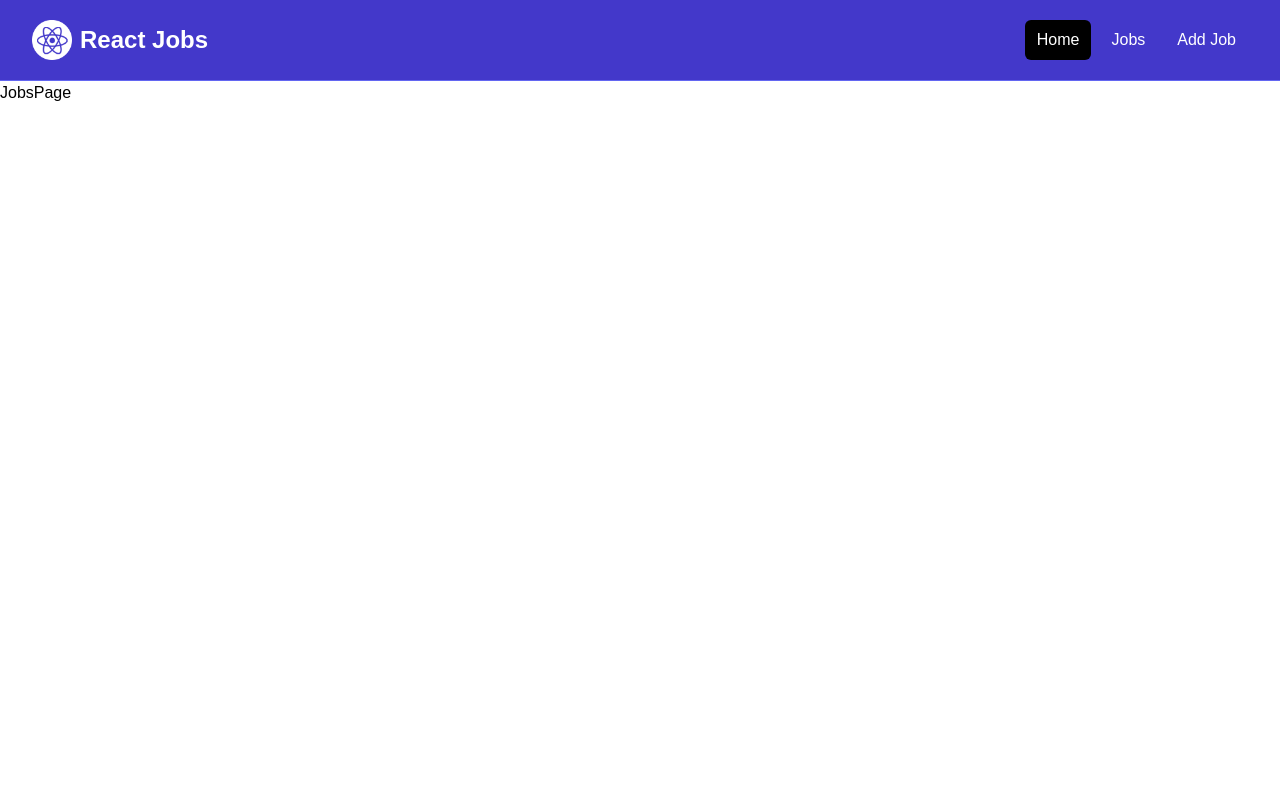
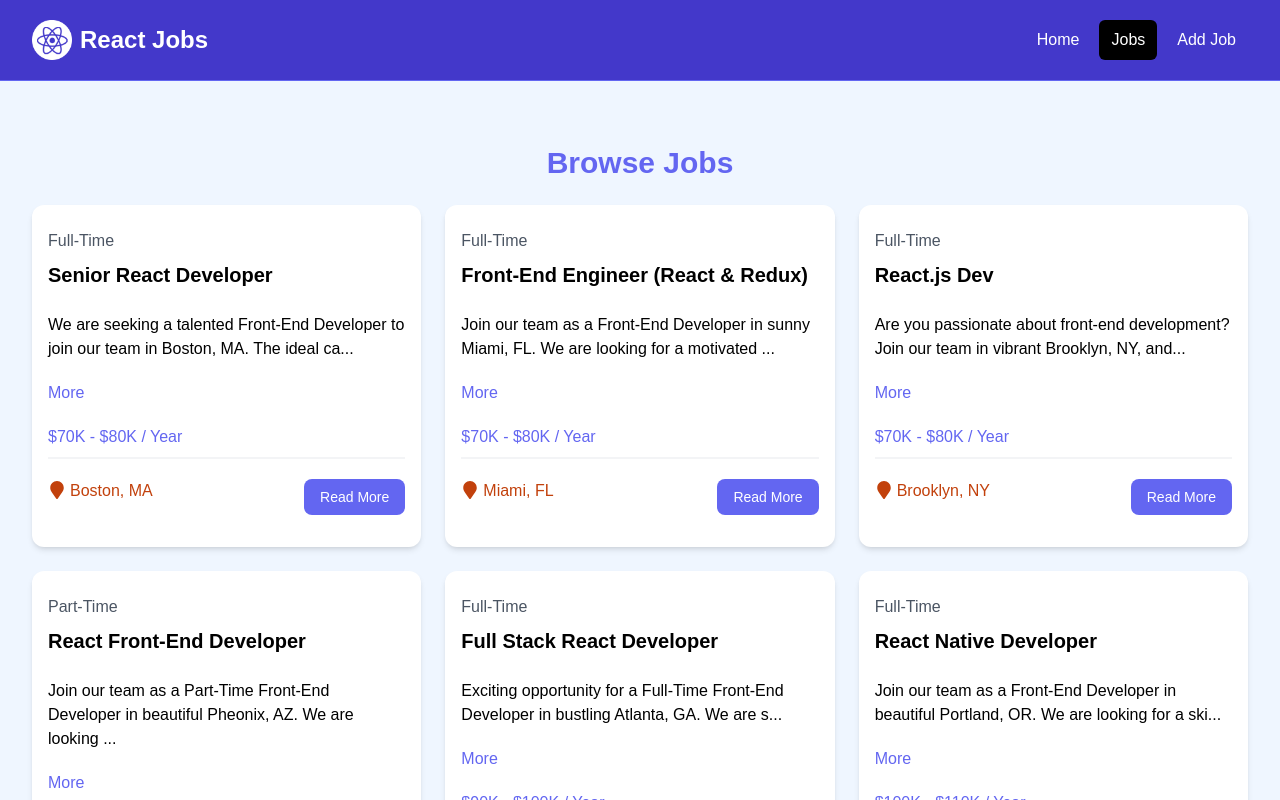
Before and after one commit to JatinAcharya/reactjs-jobs-portal, a React (Vite) app: page /jobs in a window 1280 px wide. Shown: the top 800 px of the page. Built offline with nearby package versions, Linux system fonts and the light colour scheme.

Commit message:
jobs page updated

```diff
--- a/src/components/JobListings.jsx
+++ b/src/components/JobListings.jsx
@@ -2,16 +2,16 @@
 import jobs from "../jobs.json";
 import JobListing from "./JobListing";
 
-const JobListings = () => {
-  const recentJobs = jobs.slice(0, 3);
+const JobListings = ({ isHome = false }) => {
+  const jobListings = isHome ? jobs.slice(0, 3) : jobs;
   return (
     <section className="bg-blue-50 px-4 py-10">
       <div className="container-xl lg:container m-auto">
         <h2 className="text-3xl font-bold text-indigo-500 mb-6 text-center">
-          Browse Jobs
+          {isHome ? "Recent Jobs" : "Browse Jobs"}
         </h2>
         <div className="grid grid-cols-1 md:grid-cols-3 gap-6">
-          {recentJobs.map((job) => {
+          {jobListings.map((job) => {
             return <JobListing key={job.id} job={job} />;
           })}
         </div>
--- a/src/components/Navbar.jsx
+++ b/src/components/Navbar.jsx
@@ -1,41 +1,37 @@
 import React from "react";
 import logo from "../assets/images/logo.png";
-import { Link } from "react-router-dom";
+import { NavLink } from "react-router-dom";
 
 const Navbar = () => {
+  const linkClass = ({ isActive }) =>
+    isActive
+      ? "bg-black text-white hover:bg-gray-900 hover:text-white rounded-md px-3 py-2"
+      : "text-white hover:bg-gray-900 hover:text-white rounded-md px-3 py-2";
+
   return (
     <>
-      <nav class="bg-indigo-700 border-b border-indigo-500">
-        <div class="mx-auto max-w-7xl px-2 sm:px-6 lg:px-8">
-          <div class="flex h-20 items-center justify-between">
-            <div class="flex flex-1 items-center justify-center md:items-stretch md:justify-start">
+      <nav className="bg-indigo-700 border-b border-indigo-500">
+        <div className="mx-auto max-w-7xl px-2 sm:px-6 lg:px-8">
+          <div className="flex h-20 items-center justify-between">
+            <div className="flex flex-1 items-center justify-center md:items-stretch md:justify-start">
               {/* <!-- Logo --> */}
-              <Link class="flex flex-shrink-0 items-center mr-4" to="/">
-                <img class="h-10 w-auto" src={logo} alt="React Jobs" />
-                <span class="hidden md:block text-white text-2xl font-bold ml-2">
+              <NavLink className="flex flex-shrink-0 items-center mr-4" to="/">
+                <img className="h-10 w-auto" src={logo} alt="React Jobs" />
+                <span className="hidden md:block text-white text-2xl font-bold ml-2">
                   React Jobs
                 </span>
-              </Link>
-              <div class="md:ml-auto">
-                <div class="flex space-x-2">
-                  <Link
-                    to="/"
-                    class="text-white bg-black hover:bg-gray-900 hover:text-white rounded-md px-3 py-2"
-                  >
+              </NavLink>
+              <div className="md:ml-auto">
+                <div className="flex space-x-2">
+                  <NavLink to="/" className={linkClass}>
                     Home
-                  </Link>
-                  <Link
-                    to="/jobs"
-                    class="text-white hover:bg-gray-900 hover:text-white rounded-md px-3 py-2"
-                  >
+                  </NavLink>
+                  <NavLink to="/jobs" className={linkClass}>
                     Jobs
-                  </Link>
-                  <Link
-                    to="/add-job"
-                    class="text-white hover:bg-gray-900 hover:text-white rounded-md px-3 py-2"
-                  >
+                  </NavLink>
+                  <NavLink to="/add-job" className={linkClass}>
                     Add Job
-                  </Link>
+                  </NavLink>
                 </div>
               </div>
             </div>
--- a/src/pages/HomePage.jsx
+++ b/src/pages/HomePage.jsx
@@ -9,7 +9,7 @@
     <>
       <Hero />
       <HomeCards />
-      <JobListings />
+      <JobListings isHome={true} />
       <ViewAllJobs />
     </>
   );
--- a/src/pages/JobsPage.jsx
+++ b/src/pages/JobsPage.jsx
@@ -1,7 +1,12 @@
 import React from "react";
+import JobListings from "../components/JobListings";
 
 const JobsPage = () => {
-  return <div>JobsPage</div>;
+  return (
+    <section className="bg-blue-50 px-4 py-6">
+      <JobListings />
+    </section>
+  );
 };
 
 export default JobsPage;
```
